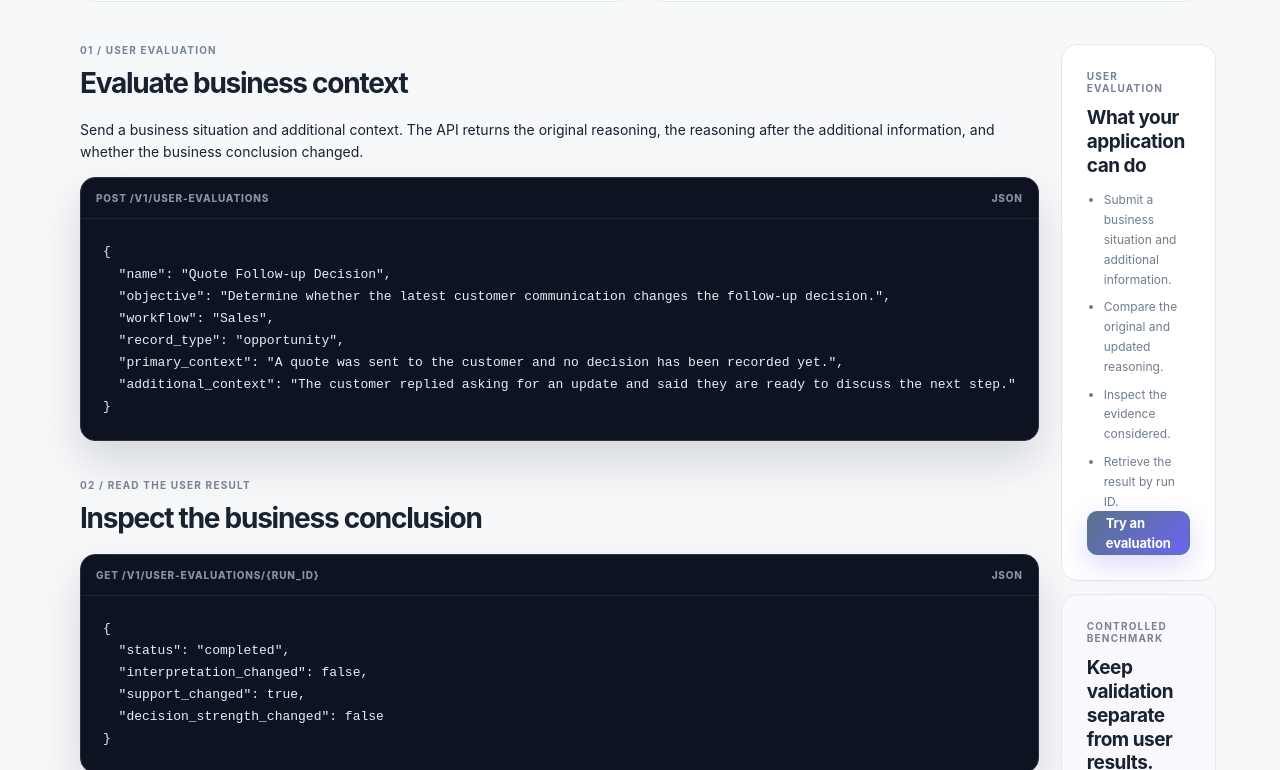
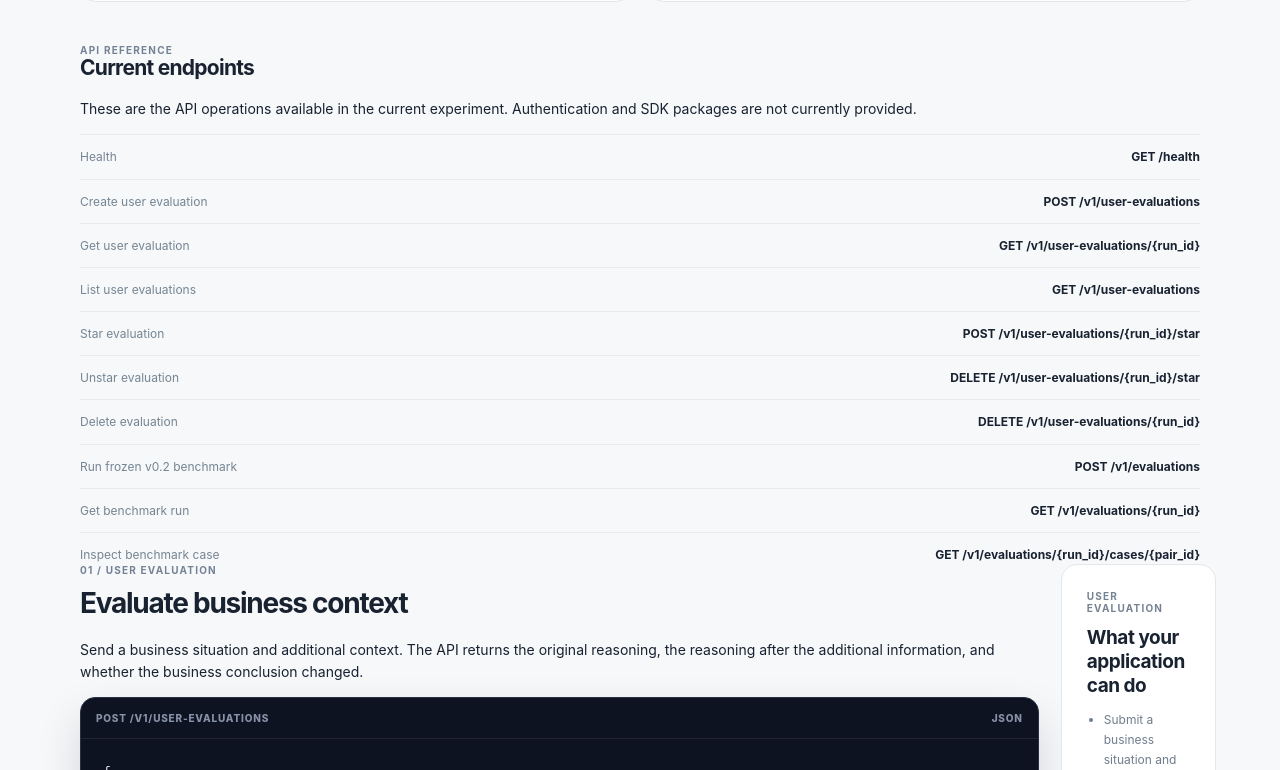
Before and after one commit to greeexstack/cross-system-context-test, a Next.js app in the folder web/: page /integrate in a window 1280 px wide. Shown: the part 750-1520 px from the top of the page. Built offline with nearby package versions, Linux system fonts and the light colour scheme.

Commit message:
feat: expand integrations API reference

```diff
--- a/web/src/app/integrate/page.tsx
+++ b/web/src/app/integrate/page.tsx
@@ -112,6 +112,72 @@ export default function IntegratePage() {
           </p>
         </div>
       </div>
+      <section className="integration-endpoints">
+  <div className="section-kicker">
+    API REFERENCE
+  </div>
+
+  <h2>
+    Current endpoints
+  </h2>
+
+  <p>
+    These are the API operations available in the current experiment.
+    Authentication and SDK packages are not currently provided.
+  </p>
+
+  <div className="integration-endpoint-list">
+    <div className="integration-status-row">
+      <span>Health</span>
+      <strong>GET /health</strong>
+    </div>
+
+    <div className="integration-status-row">
+      <span>Create user evaluation</span>
+      <strong>POST /v1/user-evaluations</strong>
+    </div>
+
+    <div className="integration-status-row">
+      <span>Get user evaluation</span>
+      <strong>GET /v1/user-evaluations/{"{"}run_id{"}"}</strong>
+    </div>
+
+    <div className="integration-status-row">
+      <span>List user evaluations</span>
+      <strong>GET /v1/user-evaluations</strong>
+    </div>
+
+    <div className="integration-status-row">
+      <span>Star evaluation</span>
+      <strong>POST /v1/user-evaluations/{"{"}run_id{"}"}/star</strong>
+    </div>
+
+    <div className="integration-status-row">
+      <span>Unstar evaluation</span>
+      <strong>DELETE /v1/user-evaluations/{"{"}run_id{"}"}/star</strong>
+    </div>
+
+    <div className="integration-status-row">
+      <span>Delete evaluation</span>
+      <strong>DELETE /v1/user-evaluations/{"{"}run_id{"}"}</strong>
+    </div>
+
+    <div className="integration-status-row">
+      <span>Run frozen v0.2 benchmark</span>
+      <strong>POST /v1/evaluations</strong>
+    </div>
+
+    <div className="integration-status-row">
+      <span>Get benchmark run</span>
+      <strong>GET /v1/evaluations/{"{"}run_id{"}"}</strong>
+    </div>
+
+    <div className="integration-status-row">
+      <span>Inspect benchmark case</span>
+      <strong>GET /v1/evaluations/{"{"}run_id{"}"}/cases/{"{"}pair_id{"}"}</strong>
+    </div>
+  </div>
+</section>
       <section className="integration-grid">
         <div className="integration-main">
           <div className="section-kicker">
@@ -172,8 +238,14 @@ export default function IntegratePage() {
             <pre>{`{
   "status": "completed",
   "interpretation_changed": false,
-  "support_changed": true,
-  "decision_strength_changed": false
+  "base": {
+    "support_level": "no_secondary_evidence",
+    "decision_strength": "moderate"
+  },
+  "variant": {
+    "support_level": "primary_only",
+    "decision_strength": "moderate"
+  }
 }`}</pre>
           </div>
 
```
